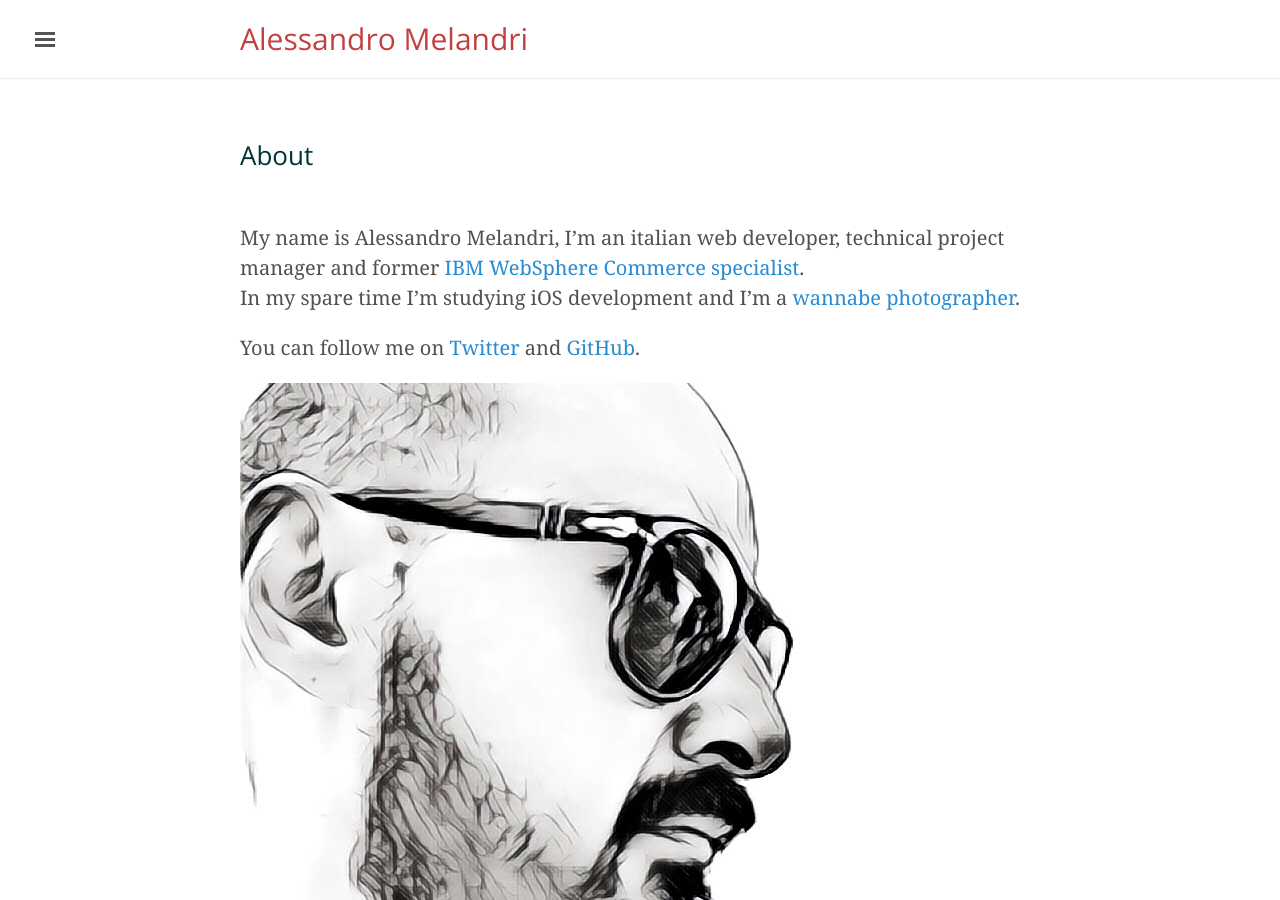
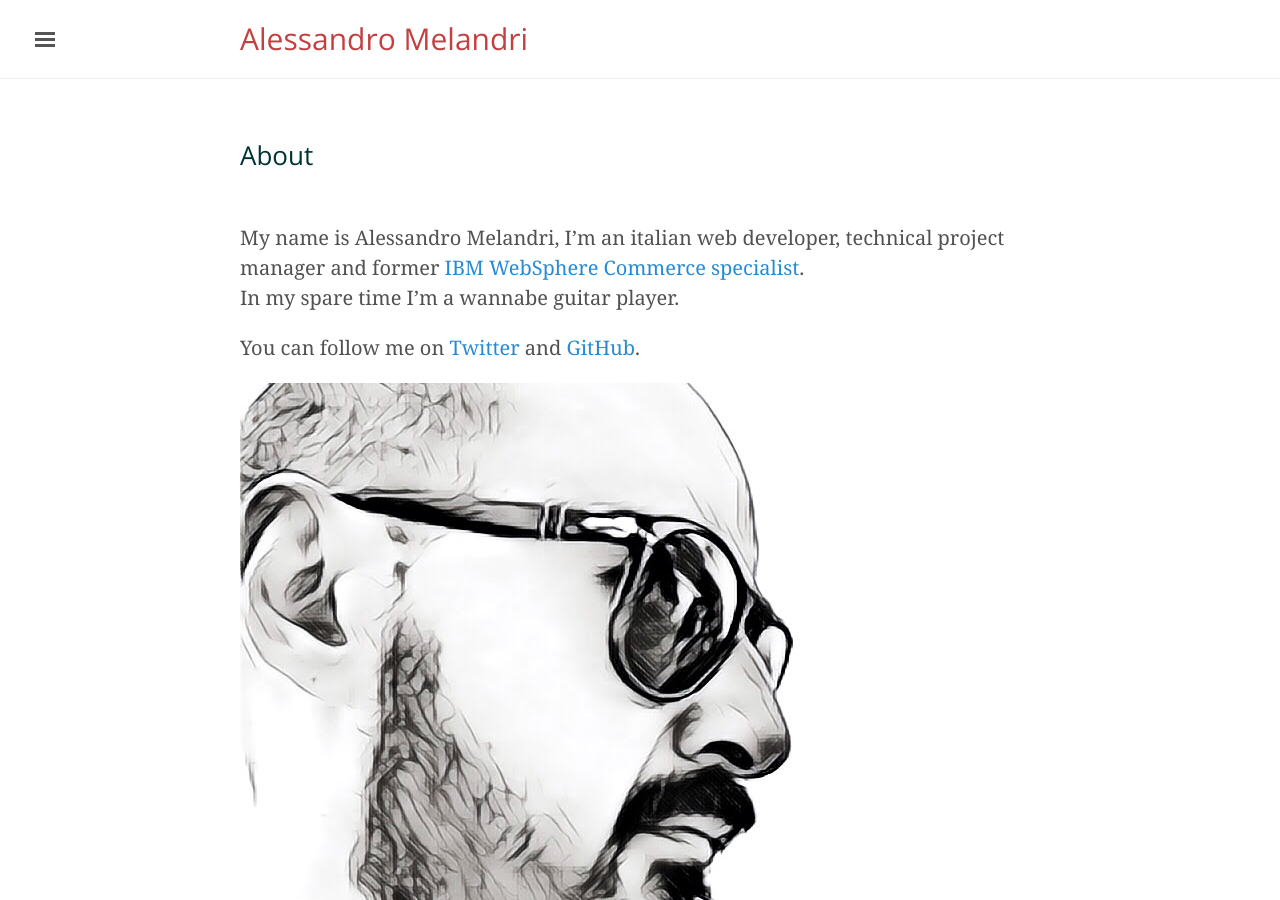
Before and after one commit to amelandri/amelandri.github.io, a Jekyll site: the page built from about.md, in a window 1280 px wide and 900 px high. Built offline with Jekyll 4.4.1, drawn with Linux system fonts in a browser that asks for light colours; comment, search, counter and statistics services are not loaded.

Commit message:
Updated about page

```diff
--- a/about.md
+++ b/about.md
@@ -4,7 +4,7 @@ title: About
 ---
 
 My name is Alessandro Melandri, I'm an italian web developer, technical project manager and former [IBM WebSphere Commerce specialist][tecla].
-In my spare time I'm studying iOS development and I'm a [wannabe][flickr] [photographer][500px].
+In my spare time I'm a wannabe guitar player.
 
 You can follow me on [Twitter] and [GitHub].
 
```
